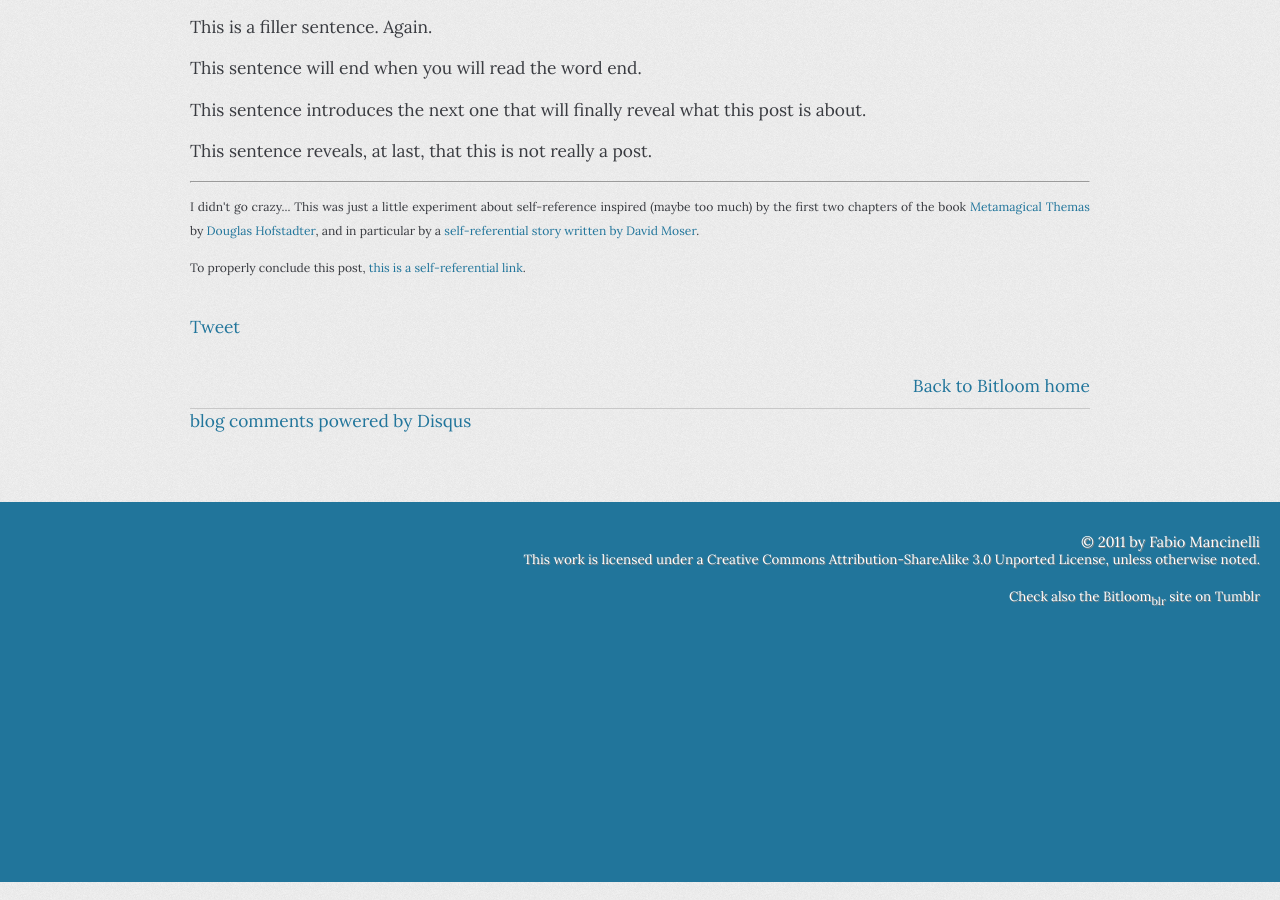
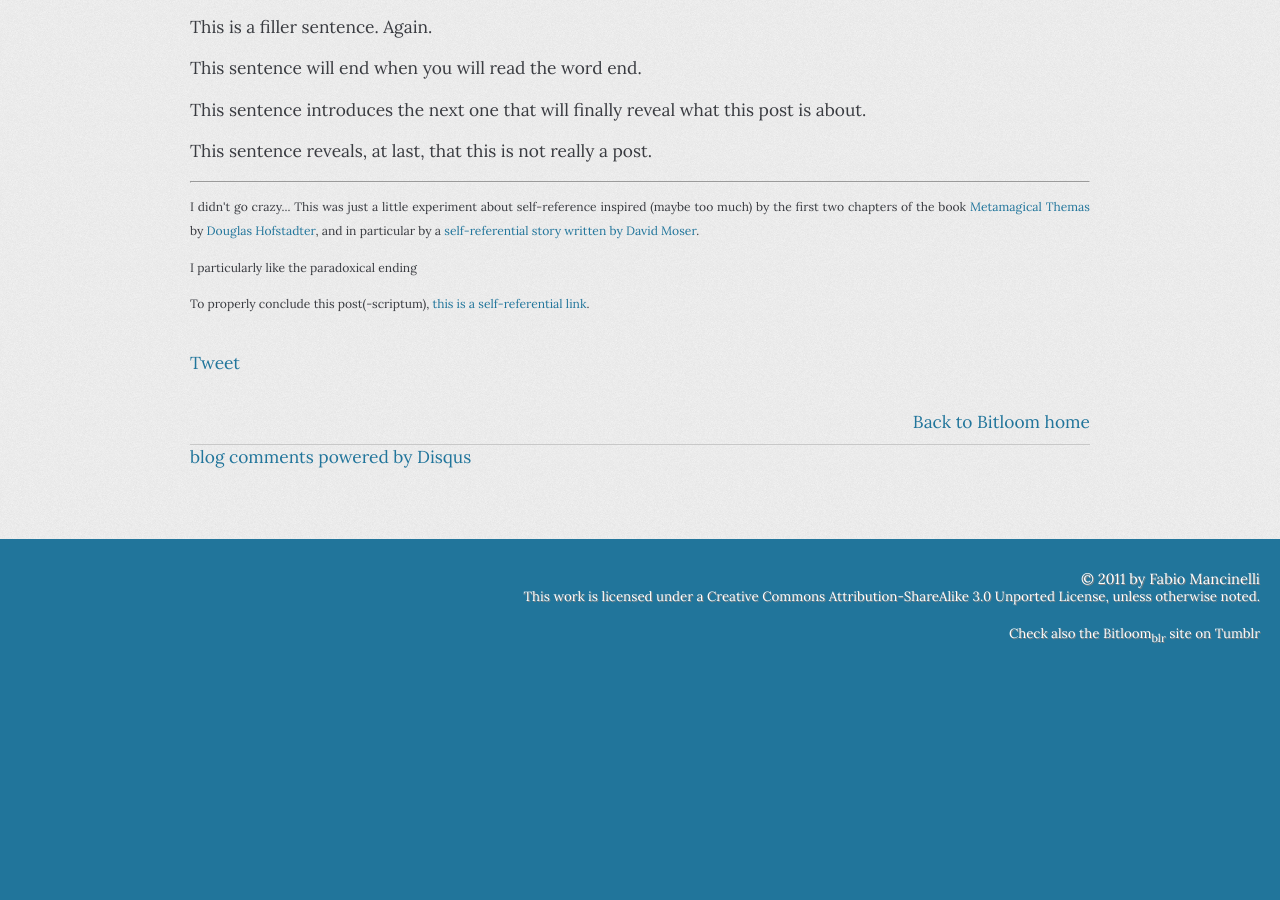
Before and after one commit to fmancinelli/fmancinelli.github.com, a Jekyll site: the page built from _posts/2012-04-09-This_is_the_title_of_this_post.markdown, in a window 1280 px wide and 900 px high, scrolled down 660 px. Built offline with Jekyll 4.4.1, drawn with Linux system fonts in a browser that asks for light colours; comment, search, counter and statistics services are not loaded.

Commit message:
Minor addition

```diff
--- a/_posts/2012-04-09-This_is_the_title_of_this_post.markdown
+++ b/_posts/2012-04-09-This_is_the_title_of_this_post.markdown
@@ -29,5 +29,6 @@ This sentence reveals, at last, that this is not really a post.
 
 <div style="font-size: 0.7em">
 <p>I didn't go crazy... This was just a little experiment about self-reference inspired (maybe too much) by the first two chapters of the book <a href="http://en.wikipedia.org/wiki/Metamagical_Themas">Metamagical Themas</a> by <a href="http://en.wikipedia.org/wiki/Douglas_Hofstadter">Douglas Hofstadter</a>, and in particular by a <a href="http://consc.net/misc/moser.html">self-referential story written by David Moser</a>.</p>
-<p>To properly conclude this post, <a href="#">this is a self-referential link</a>.</p>
+<p>I particularly like the paradoxical ending</p>
+<p>To properly conclude this post(-scriptum), <a href="#">this is a self-referential link</a>.</p>
 </div>
```
